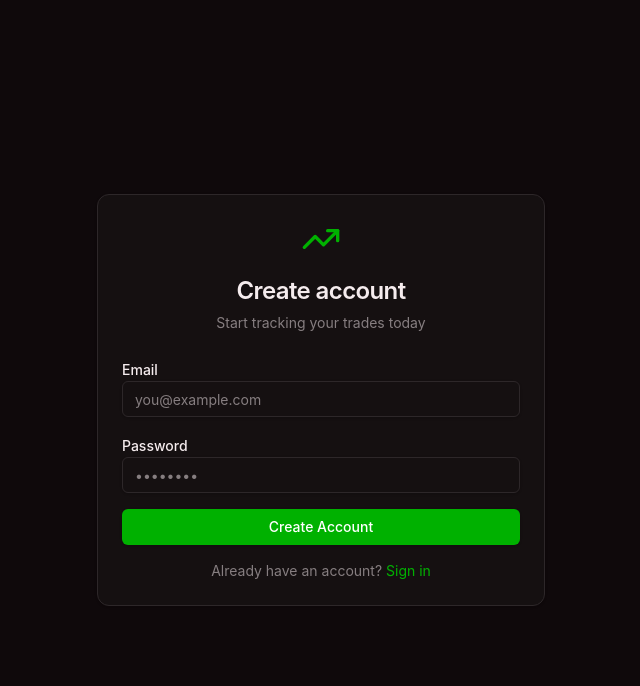
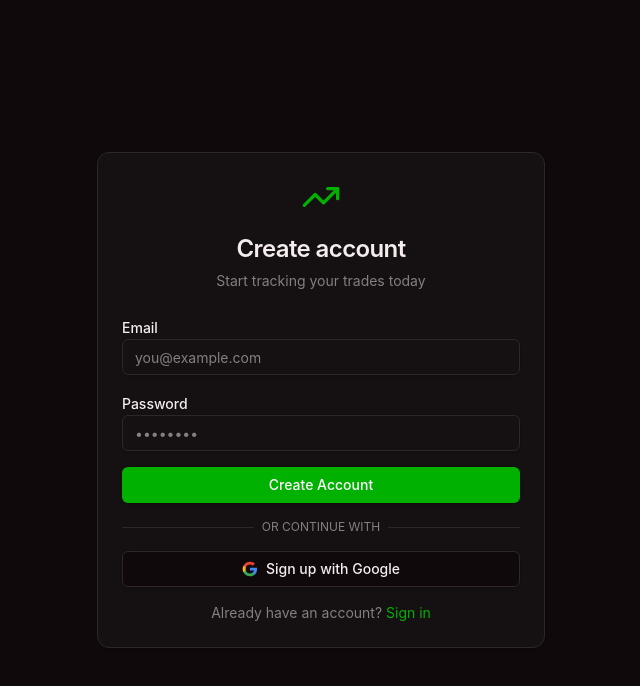
Before and after one commit to rishabhgarg45-maker/tradejournal, a Next.js app: page /register in a window 1280 px wide. Shown: the top 686 px of the page, without its empty margins (319-959 px from the left). Built offline with nearby package versions, Linux system fonts and the light colour scheme; no server answers.

Commit message:
Add Google OAuth sign-in button

```diff
--- a/src/app/(auth)/login/page.tsx
+++ b/src/app/(auth)/login/page.tsx
@@ -15,6 +15,7 @@
   const [password, setPassword] = useState('')
   const [error, setError] = useState('')
   const [loading, setLoading] = useState(false)
+  const [googleLoading, setGoogleLoading] = useState(false)
   const router = useRouter()
   const supabase = createClient()
 
@@ -30,6 +31,19 @@
       setLoading(false)
     } else {
       router.push('/dashboard')
+    }
+  }
+
+  const handleGoogleLogin = async () => {
+    setGoogleLoading(true)
+    setError('')
+    const { error } = await supabase.auth.signInWithOAuth({
+      provider: 'google',
+      options: { redirectTo: `${window.location.origin}/auth/callback` },
+    })
+    if (error) {
+      setError(error.message)
+      setGoogleLoading(false)
     }
   }
 
@@ -71,6 +85,23 @@
             <Button type="submit" className="w-full" disabled={loading}>
               {loading ? 'Signing in...' : 'Sign In'}
             </Button>
+            <div className="relative">
+              <div className="absolute inset-0 flex items-center">
+                <span className="w-full border-t border-border" />
+              </div>
+              <div className="relative flex justify-center text-xs uppercase">
+                <span className="bg-card px-2 text-muted-foreground">Or continue with</span>
+              </div>
+            </div>
+            <Button type="button" variant="outline" className="w-full" onClick={handleGoogleLogin} disabled={googleLoading}>
+              <svg className="h-4 w-4 mr-2" viewBox="0 0 24 24" fill="none">
+                <path d="M22.56 12.25c0-.78-.07-1.53-.2-2.25H12v4.26h5.92a5.06 5.06 0 01-2.2 3.32v2.77h3.57c2.08-1.92 3.28-4.74 3.28-8.1z" fill="#4285F4"/>
+                <path d="M12 23c2.97 0 5.46-.98 7.28-2.66l-3.57-2.77c-.98.66-2.23 1.06-3.71 1.06-2.86 0-5.29-1.93-6.16-4.53H2.18v2.84C3.99 20.53 7.7 23 12 23z" fill="#34A853"/>
+                <path d="M5.84 14.09c-.22-.66-.35-1.36-.35-2.09s.13-1.43.35-2.09V7.07H2.18C1.43 8.55 1 10.22 1 12s.43 3.45 1.18 4.93l2.85-2.22.81-.62z" fill="#FBBC05"/>
+                <path d="M12 5.38c1.62 0 3.06.56 4.21 1.64l3.15-3.15C17.45 2.09 14.97 1 12 1 7.7 1 3.99 3.47 2.18 7.07l3.66 2.84c.87-2.6 3.3-4.53 6.16-4.53z" fill="#EA4335"/>
+              </svg>
+              {googleLoading ? 'Redirecting...' : 'Sign in with Google'}
+            </Button>
           </form>
           <p className="text-sm text-muted-foreground text-center mt-4">
             Don't have an account?{' '}
--- a/src/app/(auth)/register/page.tsx
+++ b/src/app/(auth)/register/page.tsx
@@ -15,6 +15,7 @@
   const [password, setPassword] = useState('')
   const [error, setError] = useState('')
   const [loading, setLoading] = useState(false)
+  const [googleLoading, setGoogleLoading] = useState(false)
   const router = useRouter()
   const supabase = createClient()
 
@@ -36,6 +37,19 @@
       setLoading(false)
     } else {
       router.push('/login?registered=true')
+    }
+  }
+
+  const handleGoogleLogin = async () => {
+    setGoogleLoading(true)
+    setError('')
+    const { error } = await supabase.auth.signInWithOAuth({
+      provider: 'google',
+      options: { redirectTo: `${window.location.origin}/auth/callback` },
+    })
+    if (error) {
+      setError(error.message)
+      setGoogleLoading(false)
     }
   }
 
@@ -78,6 +92,23 @@
             <Button type="submit" className="w-full" disabled={loading}>
               {loading ? 'Creating account...' : 'Create Account'}
             </Button>
+            <div className="relative">
+              <div className="absolute inset-0 flex items-center">
+                <span className="w-full border-t border-border" />
+              </div>
+              <div className="relative flex justify-center text-xs uppercase">
+                <span className="bg-card px-2 text-muted-foreground">Or continue with</span>
+              </div>
+            </div>
+            <Button type="button" variant="outline" className="w-full" onClick={handleGoogleLogin} disabled={googleLoading}>
+              <svg className="h-4 w-4 mr-2" viewBox="0 0 24 24" fill="none">
+                <path d="M22.56 12.25c0-.78-.07-1.53-.2-2.25H12v4.26h5.92a5.06 5.06 0 01-2.2 3.32v2.77h3.57c2.08-1.92 3.28-4.74 3.28-8.1z" fill="#4285F4"/>
+                <path d="M12 23c2.97 0 5.46-.98 7.28-2.66l-3.57-2.77c-.98.66-2.23 1.06-3.71 1.06-2.86 0-5.29-1.93-6.16-4.53H2.18v2.84C3.99 20.53 7.7 23 12 23z" fill="#34A853"/>
+                <path d="M5.84 14.09c-.22-.66-.35-1.36-.35-2.09s.13-1.43.35-2.09V7.07H2.18C1.43 8.55 1 10.22 1 12s.43 3.45 1.18 4.93l2.85-2.22.81-.62z" fill="#FBBC05"/>
+                <path d="M12 5.38c1.62 0 3.06.56 4.21 1.64l3.15-3.15C17.45 2.09 14.97 1 12 1 7.7 1 3.99 3.47 2.18 7.07l3.66 2.84c.87-2.6 3.3-4.53 6.16-4.53z" fill="#EA4335"/>
+              </svg>
+              {googleLoading ? 'Redirecting...' : 'Sign up with Google'}
+            </Button>
           </form>
           <p className="text-sm text-muted-foreground text-center mt-4">
             Already have an account?{' '}
```
